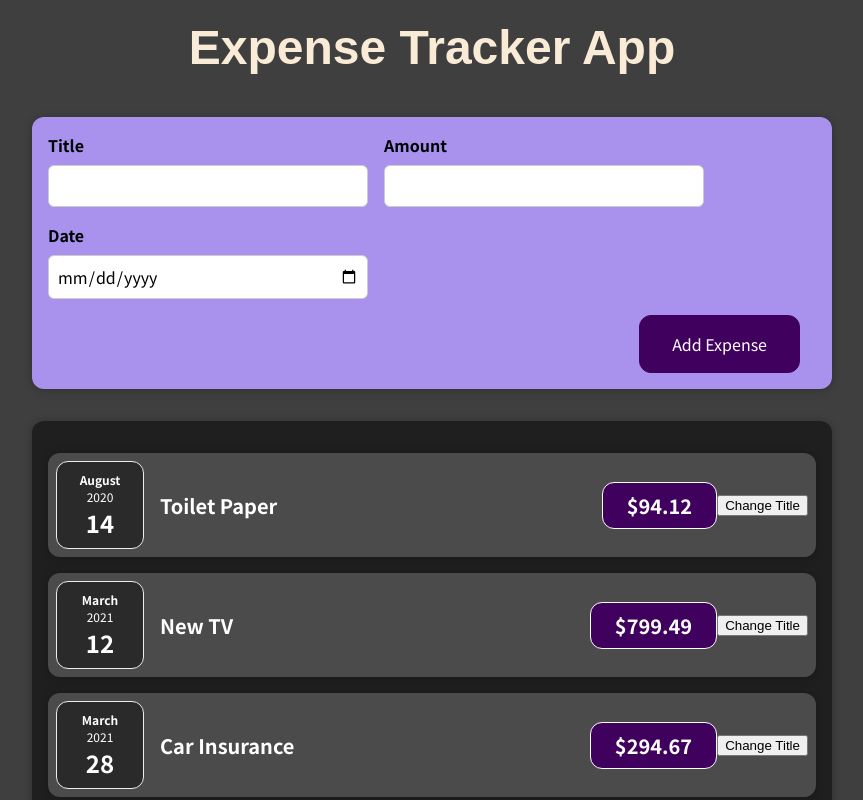
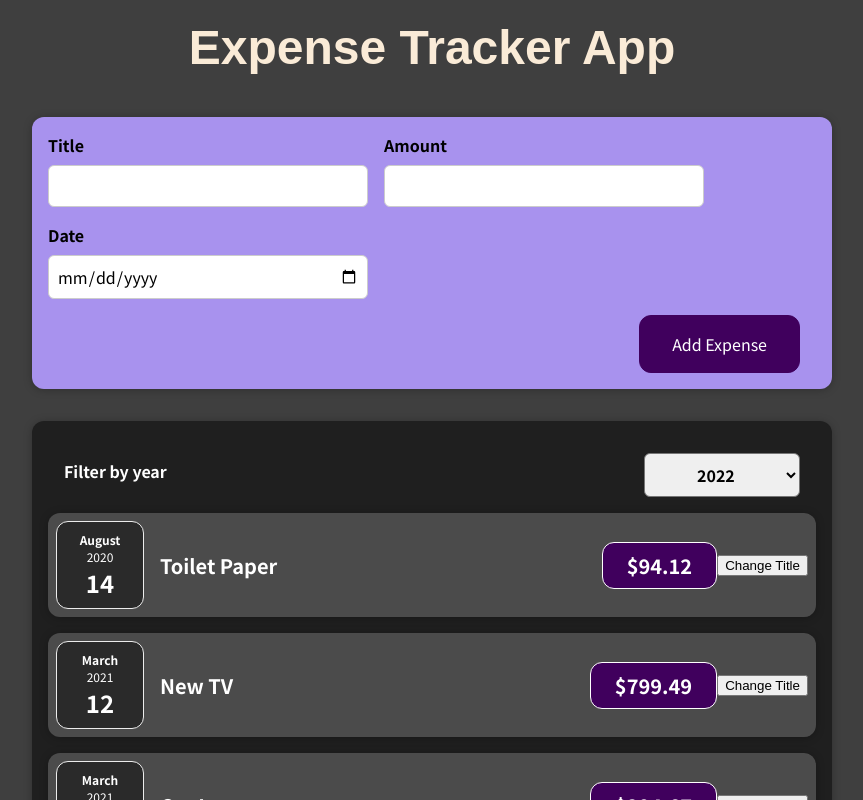
Before and after one commit to tejaspradhan/Expense-Tracker-App, a React (Create React App) app: page / in a window 1280 px wide. Shown: the top 800 px of the page, without its empty margins (208-1071 px from the left). Built offline with nearby package versions, Linux system fonts and the light colour scheme.

Commit message:
added listeners for expenses

```diff
--- a/src/components/ExpenseFilter/ExpenseFilter.js
+++ b/src/components/ExpenseFilter/ExpenseFilter.js
@@ -1,13 +1,16 @@
 import React from "react";
 
-import "./ExpensesFilter.css";
+import "./ExpenseFilter.css";
 
-const ExpensesFilter = () => {
+const ExpensesFilter = (props) => {
+  const yearChangeHandler = (e) => {
+    props.onFilterChange(e.target.value);
+  };
   return (
     <div className="expenses-filter">
       <div className="expenses-filter__control">
         <label>Filter by year</label>
-        <select>
+        <select onChange={yearChangeHandler}>
           <option value="2022">2022</option>
           <option value="2021">2021</option>
           <option value="2020">2020</option>
--- a/src/components/Expenses/Expenses.js
+++ b/src/components/Expenses/Expenses.js
@@ -1,10 +1,21 @@
+import { useState } from "react";
 import ExpenseItem from "../ExpenseItem/ExpenseItem";
 import Card from "../UI/Card";
+import ExpenseFilter from "../ExpenseFilter/ExpenseFilter";
 import "./Expenses.css";
 
 function Expenses(props) {
+  const [filterYear, setfilterYear] = useState("");
+  const filterChangeHandler = (changedYear) => {
+    setfilterYear(changedYear);
+  };
   return (
     <Card className="expenses">
+      <div>
+        <ExpenseFilter
+          selected={filterYear}
+          onFilterChange={filterChangeHandler}
+        />
         <ExpenseItem
           title={props.items[0].title}
           amount={props.items[0].amount}
@@ -25,6 +36,7 @@ function Expenses(props) {
           amount={props.items[3].amount}
           date={props.items[3].date}
         />
+      </div>
     </Card>
   );
 }
```
Lines whose indentation alone changed are shown as unchanged.
